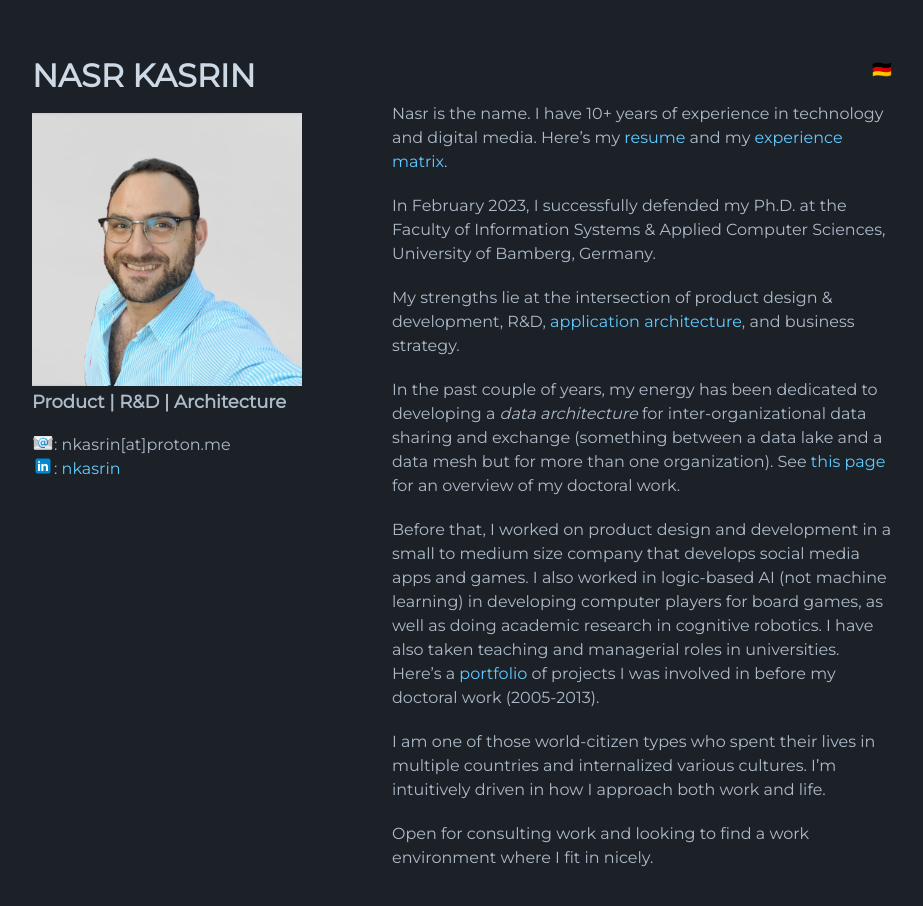
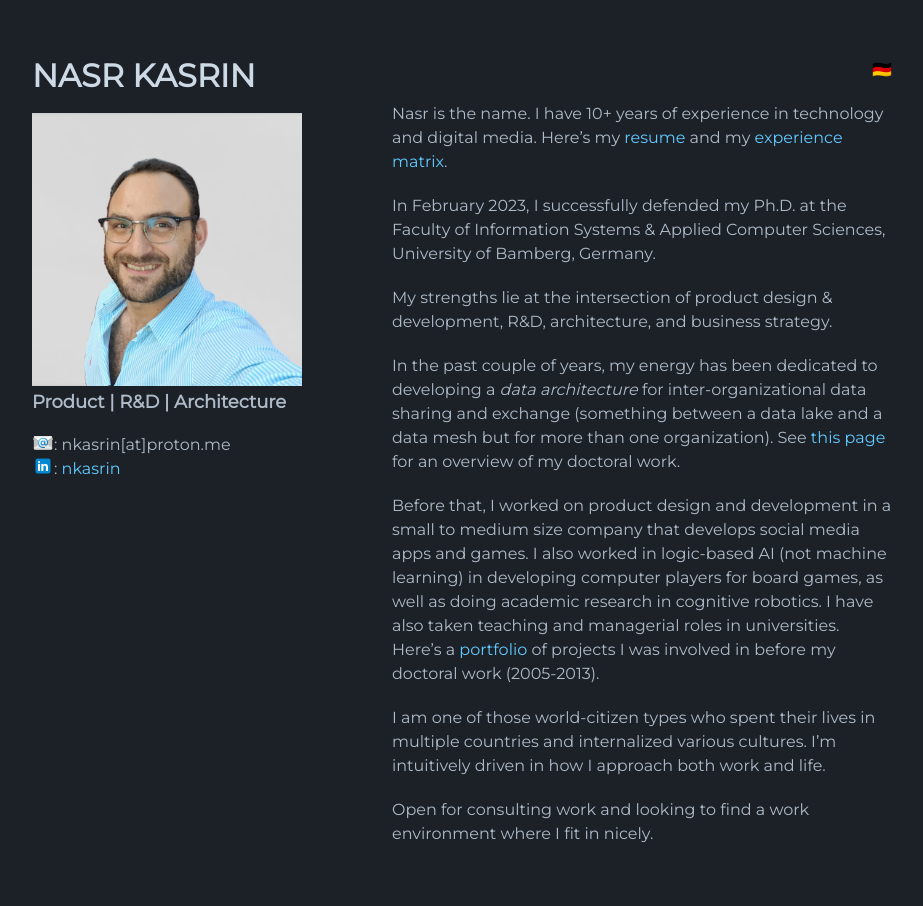
Before and after one commit to n42r/n42r.github.io, a Jekyll site: the page built from index.md, in a window 1280 px wide and 940 px high. Shown: the top 906 px of the window, without its empty margins (178-1101 px from the left). Built offline with Jekyll 4.4.1, drawn with Linux system fonts in a browser that asks for light colours; the repository's description, which GitHub fills in, is left out.

Commit message:
Update index.md
Txt

```diff
--- a/index.md
+++ b/index.md
@@ -7,7 +7,7 @@ Nasr is the name. I have 10+ years of experience in technology and digital media
 
 In February 2023, I successfully defended my Ph.D. at the Faculty of Information Systems & Applied Computer Sciences, University of Bamberg, Germany.
 
-My strengths lie at the intersection of product design & development, R&D, [application architecture](https://en.wikipedia.org/wiki/Applications_architecture), and business strategy.
+My strengths lie at the intersection of product design & development, R&D, architecture, and business strategy.
 
 In the past couple of years, my energy has been dedicated to developing a *data architecture* for inter-organizational data sharing and exchange (something between a data lake and a data mesh but for more than one organization). See [this page](phd) for an overview of my doctoral work.
 
```
